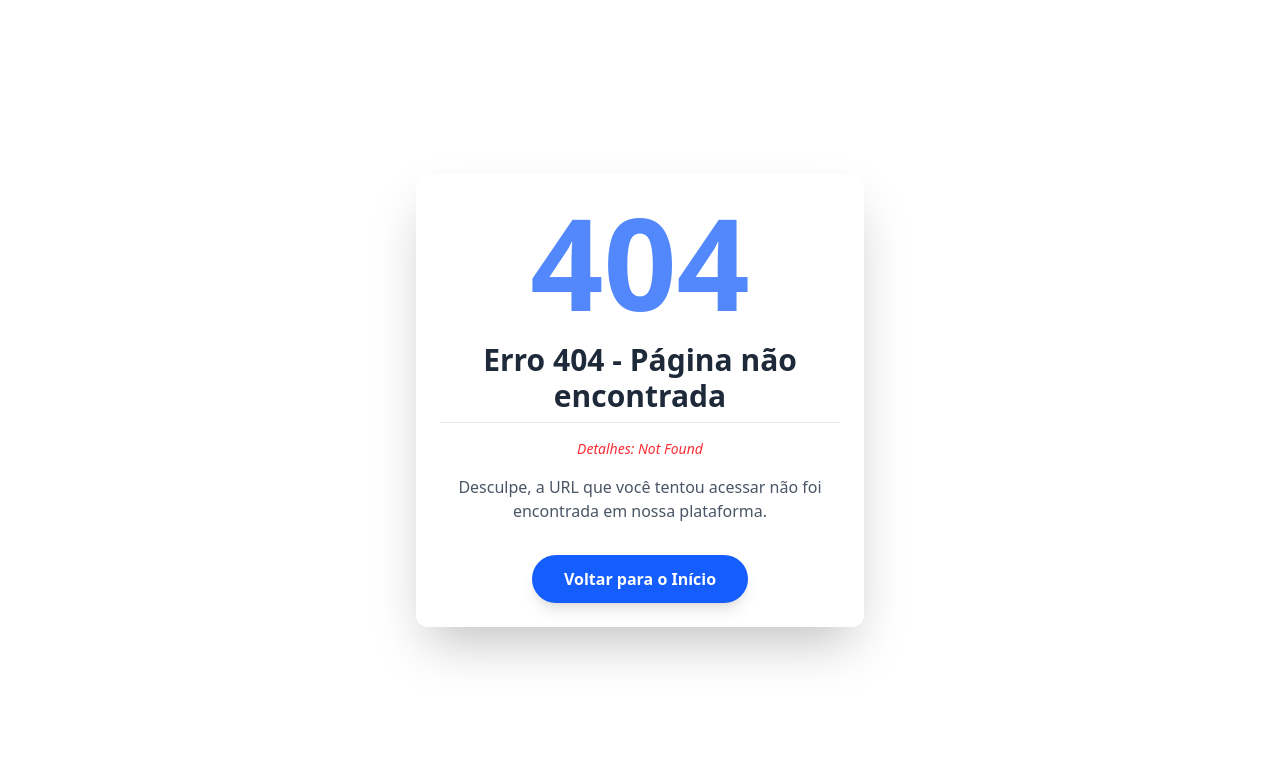
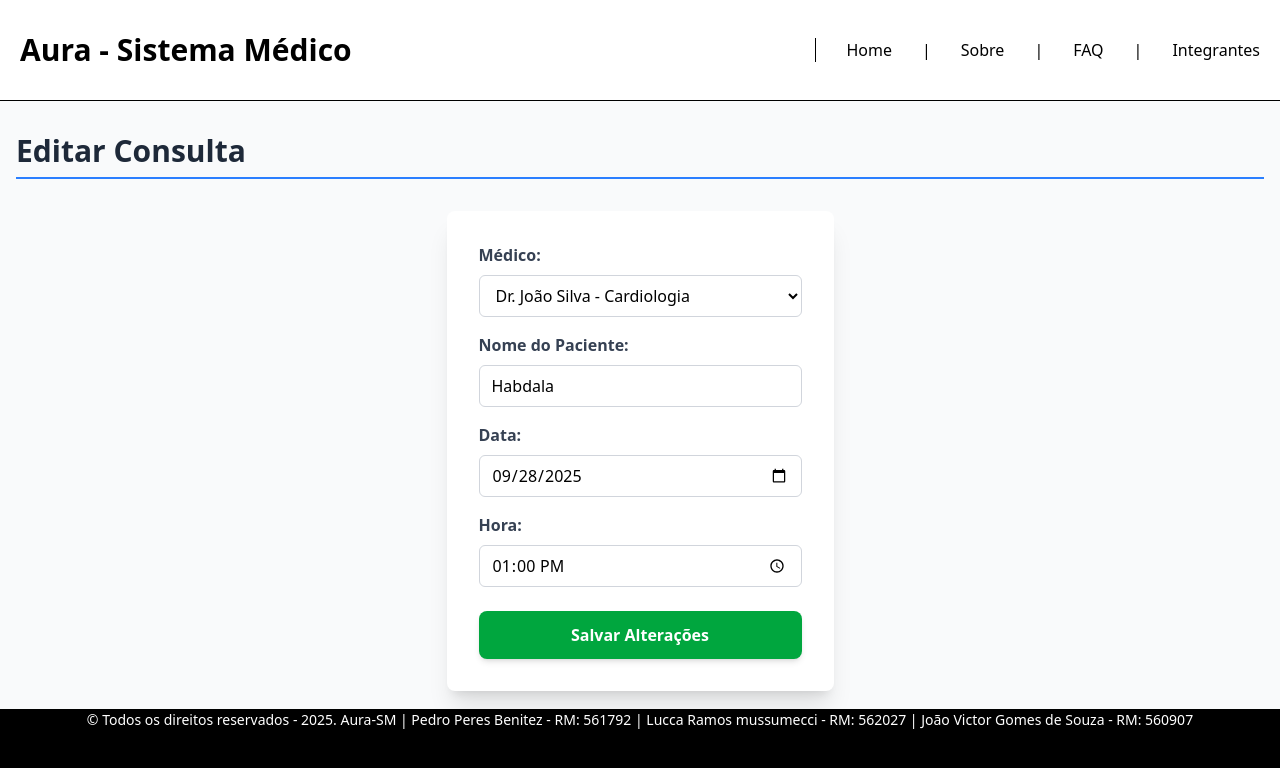
Before and after one commit to Jounaxis/Aura-SM, a React (Vite) app in the folder Aura-SM/: page /editar/consulta/273a in a window 1280 px wide. Before the commit this address had no page. Shown: the top 768 px of the page. Built offline with nearby package versions, Linux system fonts and the light colour scheme; data requests are answered from the project's data file.

Commit message:
Refrator de rotas e atualização de README para incluir EditarConsulta, incluindo integração de API e os detalhes de form handling.

```diff
--- a/Aura-SM/src/routes/EditarConsulta/index.tsx
+++ b/Aura-SM/src/routes/EditarConsulta/index.tsx
@@ -3,8 +3,11 @@ import { useNavigate, useParams } from "react-router-dom";
 import type { ConsultaType } from "../../types/consulta";
 import type { MedicoType } from "../../types/medico";
 import { useForm } from "react-hook-form";
-const URL_API = import.meta.env.VITE_API_URL_BASE;
 
+// Simula a variável de ambiente VITE_API_URL_BASE (se a real não estiver disponível)
+const URL_API = "http://localhost:3001";
+
+// Componente para exibir mensagens de status
 interface StatusMessageProps {
     type: 'success' | 'error';
     message: string;
@@ -24,34 +27,40 @@ const StatusMessage: React.FC<StatusMessageProps> = ({ type, message }) => {
     );
 }
 
-
 export default function EditarConsulta() {
 
     const { id } = useParams<string>();
     const navigate = useNavigate();
 
+    // Estado para armazenar a lista de médicos
     const [medicos, setMedicos] = useState<MedicoType[]>([]);
+    // Estado para controlar a mensagem de feedback
     const [statusMessage, setStatusMessage] = useState<{ type: 'success' | 'error', message: string } | null>(null);
 
+    // Configuração do react-hook-form
     const {
         register,
         handleSubmit,
-        reset,
+        reset, // Usado para preencher o formulário
         formState: { errors }
     } = useForm<ConsultaType>({
         mode: "onChange"
     });
 
+    // Efeito para carregar a consulta, a lista de médicos e definir o título
     useEffect(() => {
         const fetchConsultaAndMedicos = async () => {
             try {
+                // Busca a lista de médicos
                 const responseMedicos = await fetch(`${URL_API}/medicos`);
                 const dataMedicos: MedicoType[] = await responseMedicos.json();
                 setMedicos(dataMedicos);
 
+                // Busca a consulta específica
                 const responseConsulta = await fetch(`${URL_API}/consultas/${id}`);
                 const dataConsulta: ConsultaType = await responseConsulta.json();
 
+                // Preenche o formulário com os dados da consulta
                 reset(dataConsulta);
 
             } catch (error) {
@@ -62,9 +71,12 @@ export default function EditarConsulta() {
 
         fetchConsultaAndMedicos();
 
+        // Define o título da página
         document.title = 'Editar Consulta';
     }, [id, reset]);
 
+
+    // Função de submissão do formulário
     const onSubmit = async (data: ConsultaType) => {
         setStatusMessage(null);
 
@@ -81,15 +93,16 @@ export default function EditarConsulta() {
                 throw new Error(`Erro de rede: ${response.statusText}`);
             }
 
-            setStatusMessage({ type: 'success', message: 'Consulta atualizada com sucesso!' });
+            setStatusMessage({ type: 'success', message: '✅ Consulta atualizada com sucesso!' });
 
+            // Redireciona após um pequeno delay para que o usuário veja a mensagem
             setTimeout(() => {
                  navigate('/consultas');
             }, 1500);
 
         } catch (error) {
             console.error("Erro ao atualizar a consulta:", error);
-            setStatusMessage({ type: 'error', message: 'Erro ao atualizar a consulta. Tente novamente.' });
+            setStatusMessage({ type: 'error', message: '❌ Erro ao atualizar a consulta. Tente novamente.' });
         }
     }
 
@@ -97,6 +110,7 @@ export default function EditarConsulta() {
     return (
         <main>
             <div className="container mx-auto px-4 py-8">
+
                 <h1 className="text-3xl font-bold text-gray-800 mb-8 pb-2 border-b-2 border-blue-500">Editar Consulta</h1>
                 <div className="bg-white rounded-lg shadow-xl p-8 max-w-lg mx-auto">
 
@@ -110,7 +124,7 @@ export default function EditarConsulta() {
                             <select
                                 id="idMedico"
                                 className={`w-full px-3 py-2 border rounded-md focus:outline-none focus:ring-2 ${errors.medicoId ? 'border-red-500 focus:ring-red-500' : 'border-gray-300 focus:ring-blue-500'}`}
-
+                                // Integração com register e validação
                                 {...register("medicoId", { required: "O médico é obrigatório." })}
                                 >
                                 <option value="">Selecione um médico</option>
@@ -130,6 +144,7 @@ export default function EditarConsulta() {
                                 id="idPaciente"
                                 placeholder="Nome completo do paciente"
                                 className={`w-full px-3 py-2 border rounded-md focus:outline-none focus:ring-2 ${errors.pacienteNome ? 'border-red-500 focus:ring-red-500' : 'border-gray-300 focus:ring-blue-500'}`}
+                                // Integração com register e validação
                                 {...register("pacienteNome", {
                                     required: "O nome do paciente é obrigatório.",
                                     minLength: {
@@ -147,6 +162,7 @@ export default function EditarConsulta() {
                                 type="date"
                                 id="idData"
                                 className={`w-full px-3 py-2 border rounded-md focus:outline-none focus:ring-2 ${errors.data ? 'border-red-500 focus:ring-red-500' : 'border-gray-300 focus:ring-blue-500'}`}
+                                // Integração com register
                                 {...register("data", { required: "A data é obrigatória." })}
                                 />
                             {errors.data && <p className="text-red-500 text-xs italic mt-1">{errors.data.message}</p>}
@@ -158,6 +174,7 @@ export default function EditarConsulta() {
                                 type="time"
                                 id="idHora"
                                 className={`w-full px-3 py-2 border rounded-md focus:outline-none focus:ring-2 ${errors.hora ? 'border-red-500 focus:ring-red-500' : 'border-gray-300 focus:ring-blue-500'}`}
+                                // Integração com register
                                 {...register("hora", { required: "A hora é obrigatória." })}
                                 />
                             {errors.hora && <p className="text-red-500 text-xs italic mt-1">{errors.hora.message}</p>}
```
Also changed, not shown: Aura-SM/src/main.tsx (+7 -7 lines), 1 other file (tests, documents, lock files or other folders).
